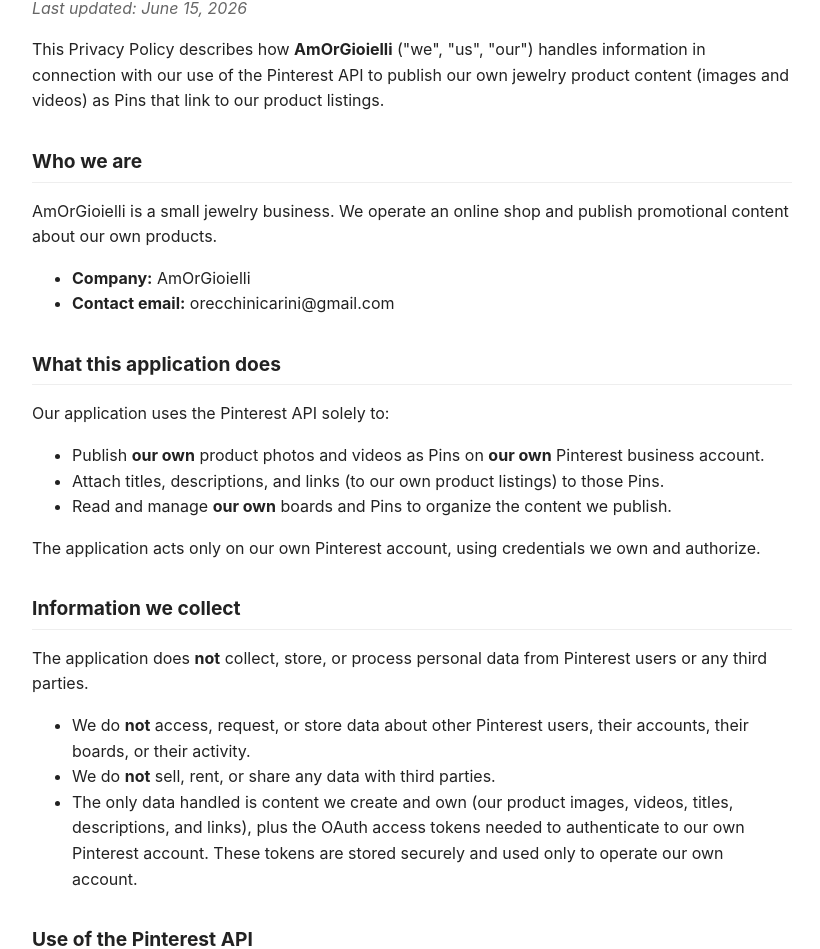
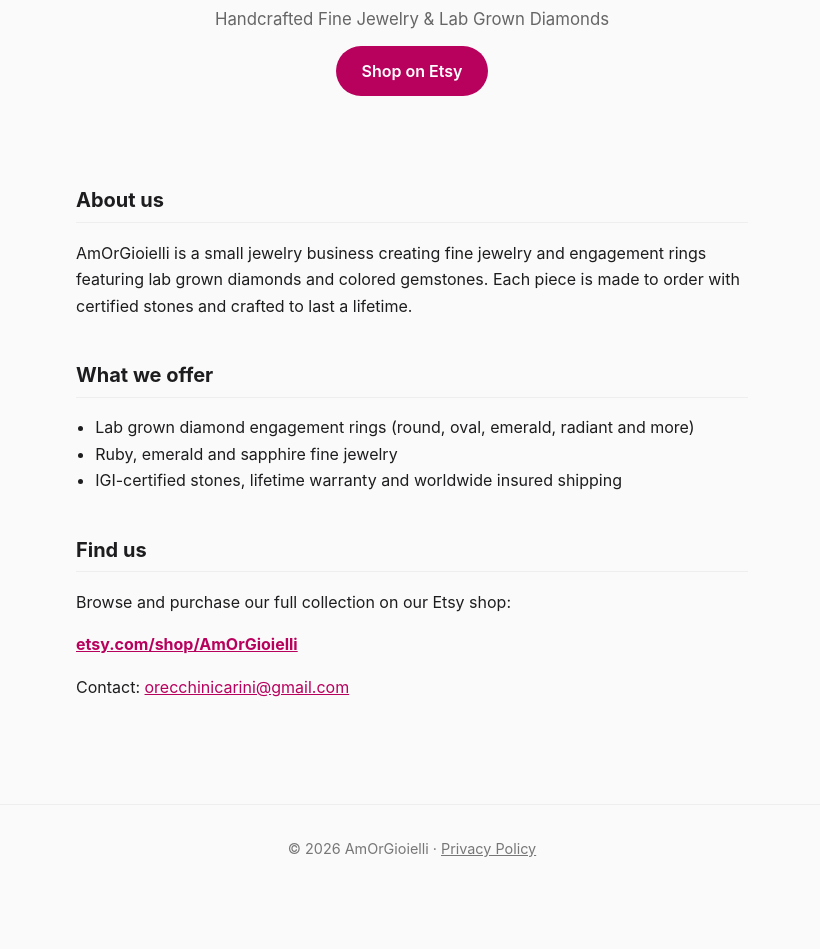
Before and after one commit to amoregioielli/amoregioielli.github.io, a plain HTML site: page index.html in a window 1280 px wide. Shown: the part 129-1078 px from the top of the page, without its empty margins (228-1048 px from the left). After the commit the page ends 1022 px from the top, so only its background shows below. Drawn offline with Linux system fonts and the light colour scheme.

Commit message:
Brand landing page on homepage

```diff
--- a/index.html
+++ b/index.html
@@ -3,59 +3,57 @@
 <head>
   <meta charset="utf-8">
   <meta name="viewport" content="width=device-width, initial-scale=1">
-  <title>AmOrGioielli — Privacy Policy</title>
-  <meta name="description" content="Privacy Policy for AmOrGioielli, describing how we use the Pinterest API to publish our own jewelry product content.">
+  <title>AmOrGioielli — Fine Jewelry &amp; Lab Grown Diamonds</title>
+  <meta name="description" content="AmOrGioielli — handcrafted fine jewelry and lab grown diamond rings. Shop our collection on Etsy.">
   <style>
-    body { font-family: -apple-system, BlinkMacSystemFont, "Segoe UI", Roboto, Helvetica, Arial, sans-serif; line-height: 1.6; color: #222; max-width: 760px; margin: 0 auto; padding: 40px 20px; }
-    h1 { font-size: 1.8rem; }
-    h2 { font-size: 1.2rem; margin-top: 2rem; border-bottom: 1px solid #eee; padding-bottom: .3rem; }
-    .updated { color: #666; font-style: italic; }
-    a { color: #b8005d; }
-    footer { margin-top: 3rem; color: #666; font-size: .9rem; }
+    :root { --accent:#b8005d; }
+    * { box-sizing:border-box; }
+    body { font-family:-apple-system,BlinkMacSystemFont,"Segoe UI",Roboto,Helvetica,Arial,sans-serif; line-height:1.65; color:#1d1d1f; margin:0; background:#fafafa; }
+    header { text-align:center; padding:64px 20px 32px; }
+    h1 { font-size:2.4rem; letter-spacing:.04em; margin:0 0 8px; }
+    .tag { color:#666; font-size:1.05rem; margin:0; }
+    main { max-width:720px; margin:0 auto; padding:16px 24px 64px; }
+    section { margin:40px 0; }
+    h2 { font-size:1.25rem; border-bottom:1px solid #eee; padding-bottom:.3rem; }
+    .cta { display:inline-block; margin-top:12px; background:var(--accent); color:#fff; text-decoration:none; padding:12px 26px; border-radius:999px; font-weight:600; }
+    ul { padding-left:1.2rem; }
+    a { color:var(--accent); }
+    footer { text-align:center; padding:32px 20px; color:#777; font-size:.9rem; border-top:1px solid #eee; }
+    footer a { color:#777; }
   </style>
 </head>
 <body>
-  <h1>AmOrGioielli — Privacy Policy</h1>
-  <p class="updated">Last updated: June 15, 2026</p>
+  <header>
+    <h1>AmOrGioielli</h1>
+    <p class="tag">Handcrafted Fine Jewelry &amp; Lab Grown Diamonds</p>
+    <a class="cta" href="https://www.etsy.com/shop/AmOrGioielli">Shop on Etsy</a>
+  </header>
 
-  <p>This Privacy Policy describes how <strong>AmOrGioielli</strong> ("we", "us", "our") handles information in connection with our use of the Pinterest API to publish our own jewelry product content (images and videos) as Pins that link to our product listings.</p>
+  <main>
+    <section>
+      <h2>About us</h2>
+      <p>AmOrGioielli is a small jewelry business creating fine jewelry and engagement rings featuring lab grown diamonds and colored gemstones. Each piece is made to order with certified stones and crafted to last a lifetime.</p>
+    </section>
 
-  <h2>Who we are</h2>
-  <p>AmOrGioielli is a small jewelry business. We operate an online shop and publish promotional content about our own products.</p>
-  <ul>
-    <li><strong>Company:</strong> AmOrGioielli</li>
-    <li><strong>Contact email:</strong> orecchinicarini@gmail.com</li>
-  </ul>
+    <section>
+      <h2>What we offer</h2>
+      <ul>
+        <li>Lab grown diamond engagement rings (round, oval, emerald, radiant and more)</li>
+        <li>Ruby, emerald and sapphire fine jewelry</li>
+        <li>IGI-certified stones, lifetime warranty and worldwide insured shipping</li>
+      </ul>
+    </section>
 
-  <h2>What this application does</h2>
-  <p>Our application uses the Pinterest API solely to:</p>
-  <ul>
-    <li>Publish <strong>our own</strong> product photos and videos as Pins on <strong>our own</strong> Pinterest business account.</li>
-    <li>Attach titles, descriptions, and links (to our own product listings) to those Pins.</li>
-    <li>Read and manage <strong>our own</strong> boards and Pins to organize the content we publish.</li>
-  </ul>
-  <p>The application acts only on our own Pinterest account, using credentials we own and authorize.</p>
+    <section>
+      <h2>Find us</h2>
+      <p>Browse and purchase our full collection on our Etsy shop:</p>
+      <p><a href="https://www.etsy.com/shop/AmOrGioielli"><strong>etsy.com/shop/AmOrGioielli</strong></a></p>
+      <p>Contact: <a href="mailto:orecchinicarini@gmail.com">orecchinicarini@gmail.com</a></p>
+    </section>
+  </main>
 
-  <h2>Information we collect</h2>
-  <p>The application does <strong>not</strong> collect, store, or process personal data from Pinterest users or any third parties.</p>
-  <ul>
-    <li>We do <strong>not</strong> access, request, or store data about other Pinterest users, their accounts, their boards, or their activity.</li>
-    <li>We do <strong>not</strong> sell, rent, or share any data with third parties.</li>
-    <li>The only data handled is content we create and own (our product images, videos, titles, descriptions, and links), plus the OAuth access tokens needed to authenticate to our own Pinterest account. These tokens are stored securely and used only to operate our own account.</li>
-  </ul>
-
-  <h2>Use of the Pinterest API</h2>
-  <p>Our use of the Pinterest API complies with the <a href="https://policy.pinterest.com/developer-guidelines">Pinterest Developer Guidelines</a> and the <a href="https://policy.pinterest.com/terms-of-service">Pinterest Terms of Service</a>. We use Pinterest data only as permitted by those terms and only for the purposes described above.</p>
-
-  <h2>Data retention and security</h2>
-  <p>Authentication tokens are stored locally and securely, and are used only to publish and manage content on our own account. We retain this information only as long as necessary to operate the application.</p>
-
-  <h2>Changes to this policy</h2>
-  <p>We may update this Privacy Policy from time to time. The latest version will always be available at this page, with the "Last updated" date revised accordingly.</p>
-
-  <h2>Contact</h2>
-  <p>For any questions about this Privacy Policy, contact us at <strong>orecchinicarini@gmail.com</strong>.</p>
-
-  <footer>&copy; 2026 AmOrGioielli. All rights reserved.</footer>
+  <footer>
+    &copy; 2026 AmOrGioielli &middot; <a href="/privacy/">Privacy Policy</a>
+  </footer>
 </body>
 </html>
```
